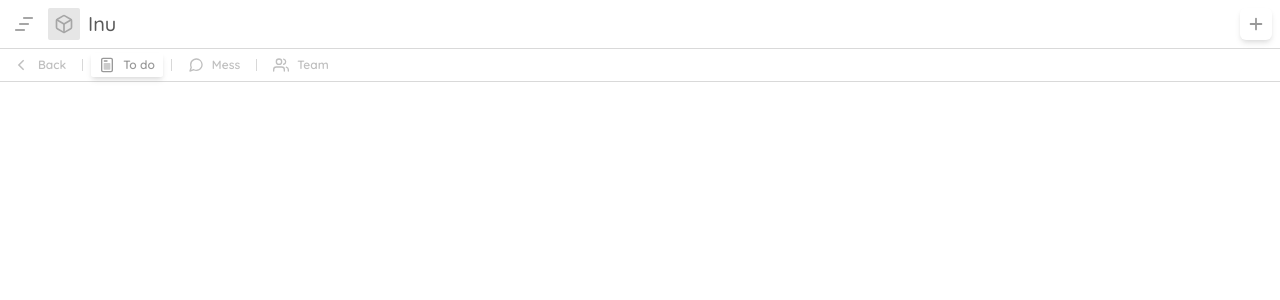
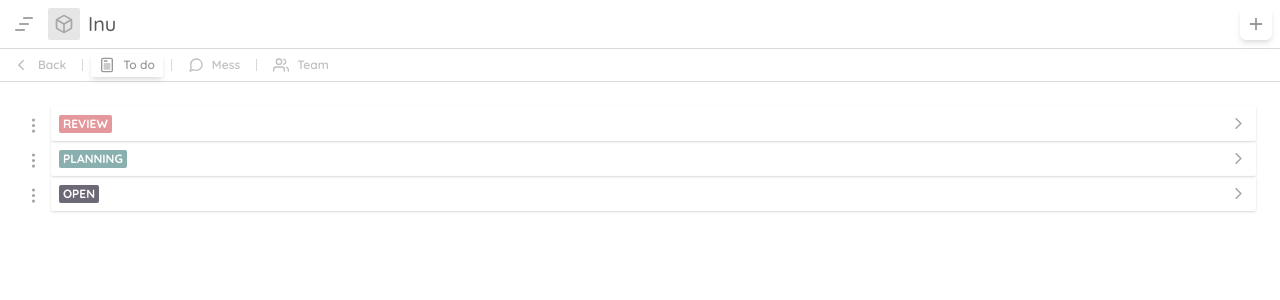
Before and after one commit to DuongQuocViet99/inu, a React (Create React App) app: page /inu/todo in a window 1280 px wide. Shown: the top 300 px of the page. Built offline with nearby package versions, Linux system fonts and the light colour scheme.

Commit message:
chore: update

```diff
--- a/src/pages/todo.js
+++ b/src/pages/todo.js
@@ -1,7 +1,14 @@
+import { Box } from "@chakra-ui/react";
+import Process from "components/process";
+
 export default function Todo() {
   return (
     <>
-
+      <Box p={ 6 }>
+        <Process color='coolors.3'>review</Process>
+        <Process color='#89b0ae'>planning</Process>
+        <Process color='coolors.5'>open</Process>
+      </Box>
     </>
   );
 }
```
